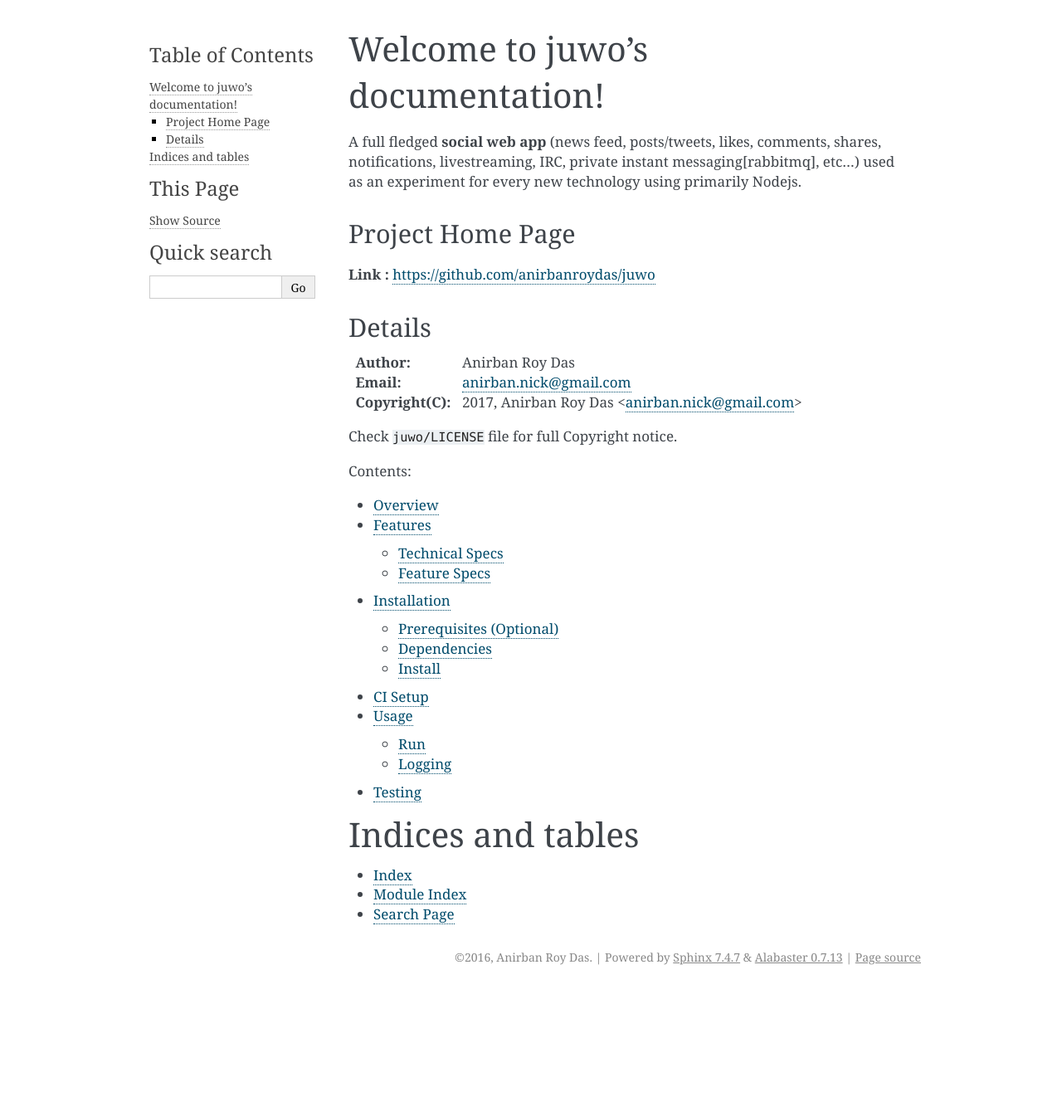
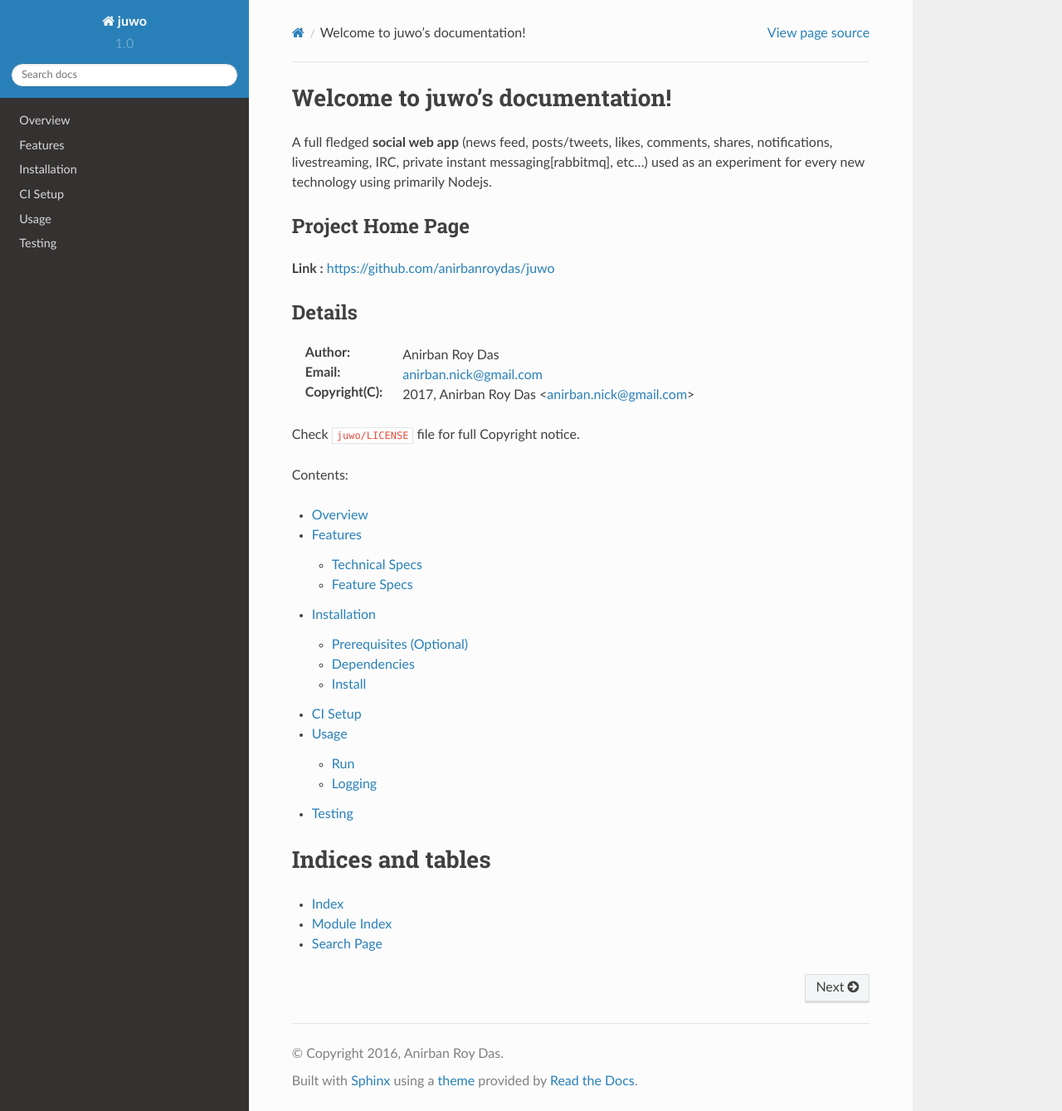
Before and after one commit to anirbanroydas/juwo, a Sphinx documentation site: the page built from docs/index.rst, in a window 1280 px wide and 1339 px high. Shown: the whole window at 83% size. Built offline with Sphinx 7.4.7 and the Read the Docs theme 2.0.0, drawn with Linux system fonts in a browser that asks for light colours.

Commit message:
Add rtd theme and modify version

```diff
--- a/docs/conf.py
+++ b/docs/conf.py
@@ -1,6 +1,6 @@
 # -*- coding: utf-8 -*-
 #
-# koatest documentation build configuration file, created by
+# juwo documentation build configuration file, created by
 # sphinx-quickstart on Sat Sep 24 22:41:04 2016.
 #
 # This file is execfile()d with the current directory set to its
@@ -47,7 +47,7 @@ source_suffix = '.rst'
 master_doc = 'index'
 
 # General information about the project.
-project = u'koatest'
+project = u'juwo'
 copyright = u'2016, Anirban Roy Das'
 author = u'Anirban Roy Das'
 
@@ -108,9 +108,18 @@ todo_include_todos = False
 
 # -- Options for HTML output ----------------------------------------------
 
+on_rtd = os.environ.get('READTHEDOCS', None) == 'True'
+
+if not on_rtd:
+
+    import sphinx_rtd_theme
+
+    html_theme = 'sphinx_rtd_theme'
+    html_theme_path = [sphinx_rtd_theme.get_html_theme_path()]
+
 # The theme to use for HTML and HTML Help pages.  See the documentation for
 # a list of builtin themes.
-html_theme = 'alabaster'
+# html_theme = 'alabaster'
 
 # Theme options are theme-specific and customize the look and feel of a theme
 # further.  For a list of options available for each theme, see the
@@ -122,7 +131,7 @@ html_theme = 'alabaster'
 
 # The name for this set of Sphinx documents.
 # "<project> v<release> documentation" by default.
-#html_title = u'koatest v1.0.0'
+#html_title = u'juwo v1.0.0'
 
 # A shorter title for the navigation bar.  Default is the same as html_title.
 #html_short_title = None
@@ -204,7 +213,7 @@ html_static_path = ['_static']
 #html_search_scorer = 'scorer.js'
 
 # Output file base name for HTML help builder.
-htmlhelp_basename = 'koatestdoc'
+htmlhelp_basename = 'juwodoc'
 
 # -- Options for LaTeX output ---------------------------------------------
 
@@ -226,7 +235,7 @@ latex_elements = {
 # (source start file, target name, title,
 #  author, documentclass [howto, manual, or own class]).
 latex_documents = [
-    (master_doc, 'koatest.tex', u'koatest Documentation',
+    (master_doc, 'juwo.tex', u'juwo Documentation',
      u'Anirban Roy Das', 'manual'),
 ]
 
@@ -256,7 +265,7 @@ latex_documents = [
 # One entry per manual page. List of tuples
 # (source start file, name, description, authors, manual section).
 man_pages = [
-    (master_doc, 'koatest', u'koatest Documentation',
+    (master_doc, 'juwo', u'juwo Documentation',
      [author], 1)
 ]
 
@@ -270,8 +279,8 @@ man_pages = [
 # (source start file, target name, title, author,
 #  dir menu entry, description, category)
 texinfo_documents = [
-    (master_doc, 'koatest', u'koatest Documentation',
-     author, 'koatest', 'One line description of project.',
+    (master_doc, 'juwo', u'juwo Documentation',
+     author, 'juwo', 'One line description of project.',
      'Miscellaneous'),
 ]
 
```
